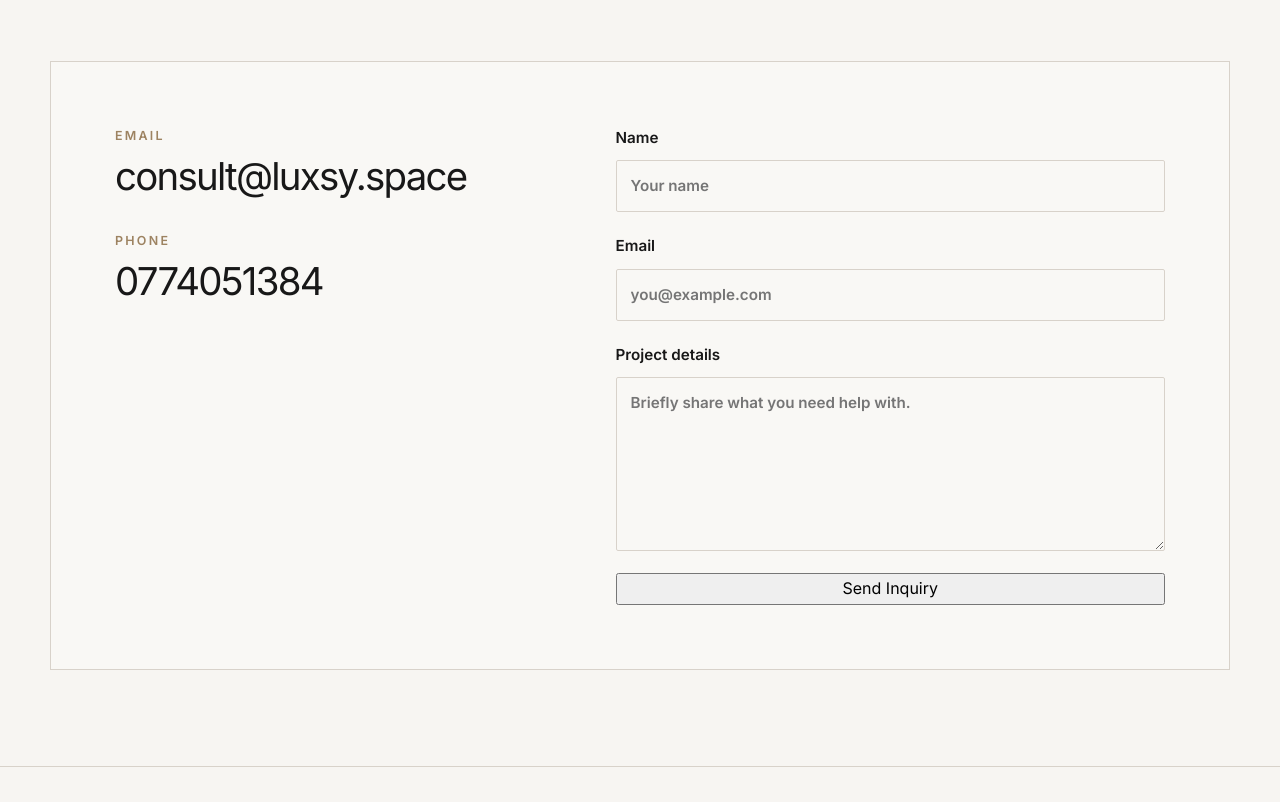
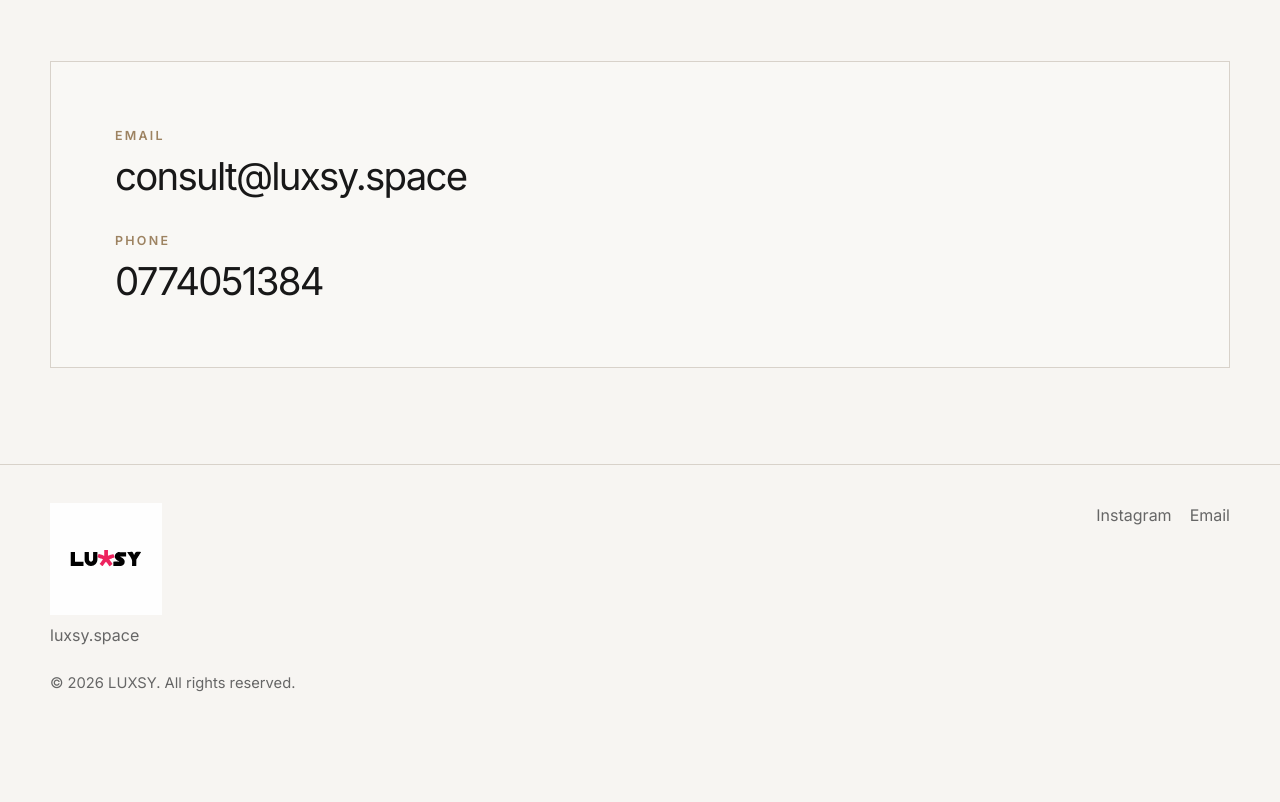
Before and after one commit to kvrsun/chapooort, a React (Vite) app: page /contact in a window 1280 px wide. Shown: the part 620-1422 px from the top of the page. After the commit the page ends 1354 px from the top, so only its background shows below. Built offline with nearby package versions, Linux system fonts and the light colour scheme.

Commit message:
Remove contact form from Contact.jsx
Removed the contact form from the Contact page.

```diff
--- a/src/pages/Contact.jsx
+++ b/src/pages/Contact.jsx
@@ -21,22 +21,6 @@ export default function Contact() {
               <a href="tel:0774051384">0774051384</a>
             </div>
           </div>
-
-          <form className="contact-form" aria-label="Project inquiry form">
-            <label>
-              Name
-              <input type="text" name="name" autoComplete="name" placeholder="Your name" />
-            </label>
-            <label>
-              Email
-              <input type="email" name="email" autoComplete="email" placeholder="you@example.com" />
-            </label>
-            <label>
-              Project details
-              <textarea name="message" rows="6" placeholder="Briefly share what you need help with." />
-            </label>
-            <button type="submit">Send Inquiry</button>
-          </form>
         </div>
       </div>
     </section>
```
